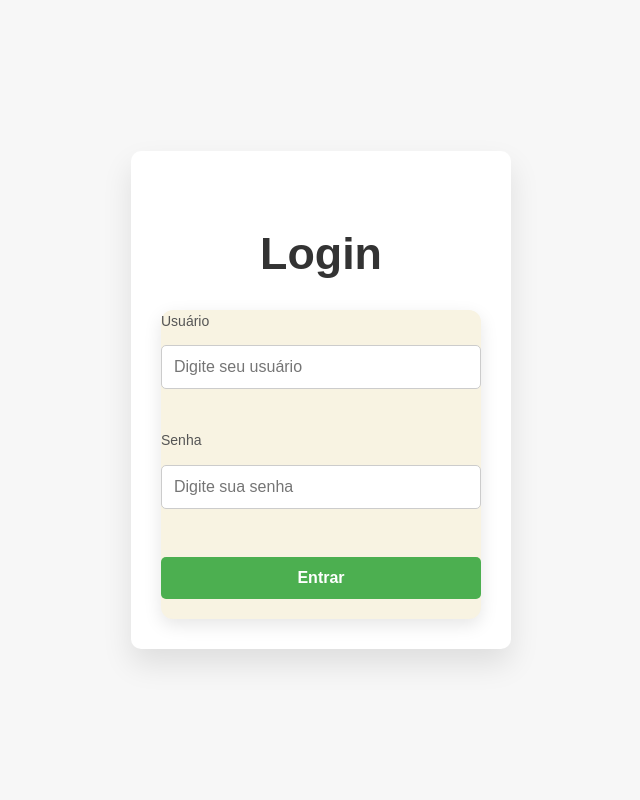
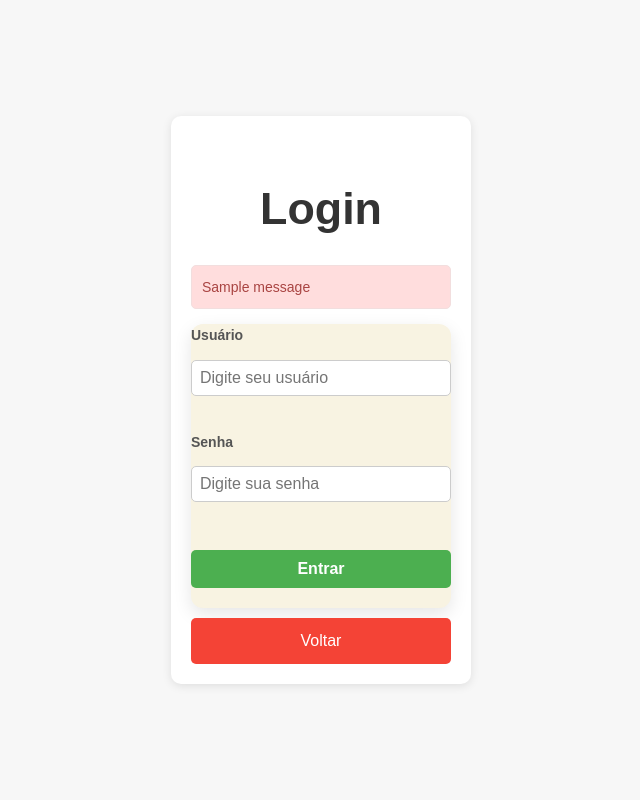
Before and after one commit to laviniasa/selbmanager, a Flask app: page /login in a window 1280 px wide. Shown: the whole page, without its empty margins (319-959 px from the left). Run offline with Flask 3, Linux system fonts and the light colour scheme; one stand-in notice (Sample message) is shown.

Commit message:
Update login.html

```diff
--- a/gerenciador_estoque/templates/login.html
+++ b/gerenciador_estoque/templates/login.html
@@ -8,75 +8,143 @@
     <title>Login - Sistema de Gestão</title>
     <link rel="stylesheet" href="{{ url_for('static', filename='styles.css') }}">
     <style>
-        /* Estilos para a mensagem de sucesso */
-        .alert-success {
+        /* Estilos gerais */
+        body {
+            font-family: Arial, sans-serif;
+            margin: 0;
+            padding: 0;
+            background-color: #f4f4f4;
+        }
+
+        .login-container {
+            display: flex;
+            justify-content: center;
+            align-items: center;
+            height: 100vh;
+        }
+
+        .login-box {
+            background-color: #fff;
+            padding: 20px;
+            border-radius: 10px;
+            box-shadow: 0 2px 10px rgba(0, 0, 0, 0.1);
+            width: 300px;
+        }
+
+        h2 {
+            margin-bottom: 20px;
+            text-align: center;
+            color: #333;
+        }
+
+        .input-group {
+            margin-bottom: 15px;
+        }
+
+        label {
+            display: block;
+            font-weight: bold;
+            margin-bottom: 5px;
+            color: #555;
+        }
+
+        input[type="text"], input[type="password"] {
+            width: 100%;
+            padding: 8px;
+            border: 1px solid #ccc;
+            border-radius: 5px;
+            box-sizing: border-box;
+        }
+
+        .form-actions {
+            margin-top: 20px;
+        }
+
+        input[type="submit"] {
             background-color: #4CAF50;
             color: white;
-            padding: 15px;
+            padding: 10px;
+            border: none;
             border-radius: 5px;
+            width: 100%;
             font-size: 16px;
-            margin-bottom: 15px;
-            display: flex;
-            align-items: center;
+            cursor: pointer;
+            transition: background-color 0.3s ease;
         }
-        .alert-danger {
+
+        input[type="submit"]:hover {
+            background-color: #45a049;
+        }
+
+        /* Estilos para o botão Voltar */
+        .back-btn {
+            display: block;
+            text-align: center;
             background-color: #f44336;
             color: white;
-            padding: 15px;
+            padding: 10px;
             border-radius: 5px;
+            text-decoration: none;
             font-size: 16px;
+            margin-top: 10px;
+            transition: background-color 0.3s ease, transform 0.2s ease;
+        }
+
+        .back-btn:hover {
+            background-color: #e53935;
+            transform: translateY(-2px);
+        }
+
+        .back-btn:active {
+            background-color: #d32f2f;
+            transform: translateY(1px);
+        }
+
+        /* Mensagens de alerta */
+        .alert {
+            background-color: #ffdddd;
+            color: #a94442;
+            padding: 10px;
+            border: 1px solid #f2dede;
+            border-radius: 5px;
             margin-bottom: 15px;
-            display: flex;
-            align-items: center;
         }
     </style>
 </head>
 <body>
     <div class="login-container">
         <div class="login-box">
-            <center><h2>Login</h2></center>
+            <h2>Login</h2>
 
-            <!-- Mensagens de erro ou sucesso -->
+            <!-- Mensagens de alerta -->
             <div class="messages">
                 {% with messages = get_flashed_messages(with_categories=true) %}
                     {% if messages %}
                         {% for category, message in messages %}
-                            <div class="alert alert-{{ category }}">
-                                <span class="icon">&#x26A0;</span> {{ message }}
-                            </div>
+                            <div class="alert alert-{{ category }}">{{ message }}</div>
                         {% endfor %}
                     {% endif %}
                 {% endwith %}
             </div>
 
+            <!-- Formulário de login -->
             <form action="/login" method="POST">
                 <div class="input-group">
                     <label for="username">Usuário</label>
-                    <input type="text" name="username" id="username" required placeholder="Digite seu usuário">
+                    <input type="text" name="username" id="username" placeholder="Digite seu usuário" required>
                 </div>
-
                 <div class="input-group">
                     <label for="password">Senha</label>
-                    <input type="password" name="password" id="password" required placeholder="Digite sua senha">
+                    <input type="password" name="password" id="password" placeholder="Digite sua senha" required>
                 </div>
-
                 <div class="form-actions">
                     <input type="submit" value="Entrar">
                 </div>
             </form>
+
+            <!-- Botão Voltar -->
+            <a href="principal.html" class="back-btn">Voltar</a>
         </div>
     </div>
-
-    <!-- Script para ocultar a mensagem de erro após 3 segundos -->
-    <script>
-        window.onload = function() {
-            const alertMessages = document.querySelectorAll('.alert');
-            alertMessages.forEach(function(alertMessage) {
-                setTimeout(function() {
-                    alertMessage.style.display = 'none';
-                }, 3000);
-            });
-        };
-    </script>
 </body>
 </html>
```
